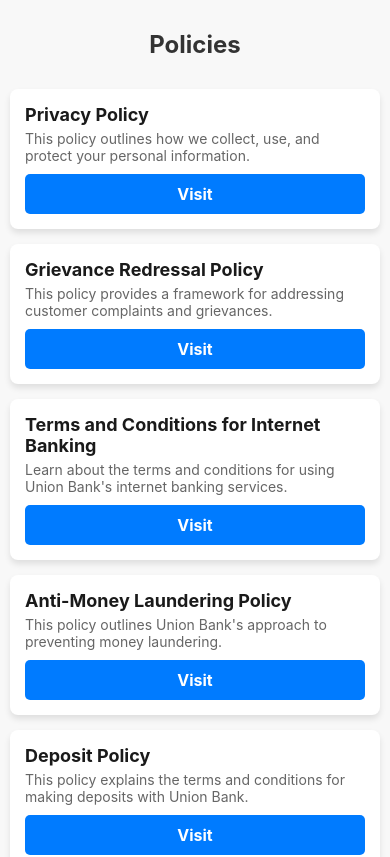
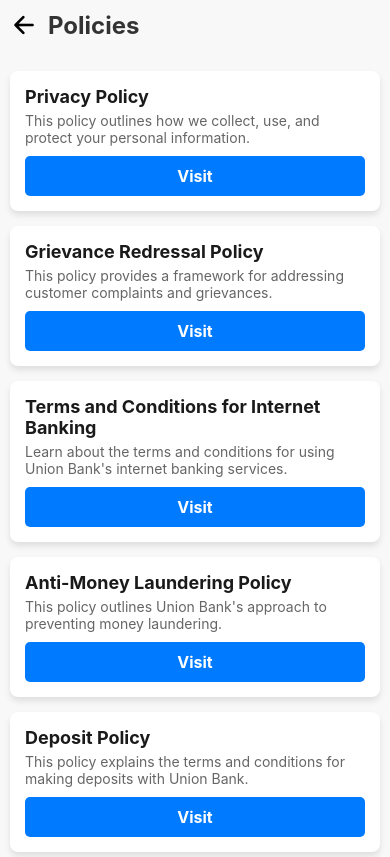
Before and after one commit to pankaj0695/verinova-app, a React Native app: screen /Policies in a window 390 px wide. Shown: the top 857 px of the page. Built offline with nearby package versions, Linux system fonts and the light colour scheme.

Commit message:
updated PolicyScreen

```diff
--- /dev/null
+++ b/navigation/AppNavigator.js
@@ -0,0 +1 @@
+// This file has been deleted as it is no longer needed.
--- a/screens/home/HomeScreen.js
+++ b/screens/home/HomeScreen.js
@@ -105,11 +105,19 @@
     return () => clearInterval(interval);
   }, [isScrolling]);
 
+  const handleOpenDrawer = () => {
+    if (navigation && navigation.openDrawer) {
+      navigation.openDrawer();
+    } else {
+      console.error("DrawerNavigator is not properly configured.");
+    }
+  };
+
   return (
     <View style={styles.container}>
       {/* Top Navigation Bar */}
       <View style={styles.topBar}>
-        <TouchableOpacity>
+        <TouchableOpacity onPress={handleOpenDrawer} style={styles.menuButton}>
           <Ionicons name="menu" size={28} color={COLORS.black} />
         </TouchableOpacity>
         <View style={styles.logoContainer}>
@@ -372,4 +380,8 @@
     marginTop: 4,
     color: COLORS.black,
   },
+  menuButton: {
+    marginRight: 10,
+    padding: 5, // Ensure proper touch area
+  },
 });
--- a/screens/policies/PolicyDetailsScreen.js
+++ b/screens/policies/PolicyDetailsScreen.js
@@ -13,6 +13,7 @@
       console.error("Failed to download policy:", err)
     );
   };
+
 
   return (
     <View style={styles.container}>
--- a/screens/policies/PolicyScreen.js
+++ b/screens/policies/PolicyScreen.js
@@ -1,6 +1,7 @@
 import React from "react";
 import { View, Text, StyleSheet, TouchableOpacity, ScrollView, Animated } from "react-native";
 import { useNavigation } from "@react-navigation/native";
+import Ionicons from "react-native-vector-icons/Ionicons"; // Ensure Ionicons is imported
 
 const policies = [
   { id: 1, name: "Privacy Policy", description: "This policy outlines how we collect, use, and protect your personal information.", link: "https://www.unionbankofindia.co.in/en/common/privacy-policy" },
@@ -27,7 +28,12 @@
 
   return (
     <ScrollView style={styles.container}>
-      <Text style={styles.title}>Policies</Text>
+      <View style={styles.header}>
+        <TouchableOpacity onPress={() => navigation.goBack()} style={styles.backButton}>
+          <Ionicons name="arrow-back" size={28} color="black" />
+        </TouchableOpacity>
+        <Text style={styles.title}>Policies</Text>
+      </View>
       <View style={styles.policiesContainer}>
         {policies.map((policy) => (
           <AnimatedCard key={policy.id}>
@@ -53,7 +59,26 @@
 
 const styles = StyleSheet.create({
   container: { flex: 1, padding: 10, backgroundColor: "#f8f8f8" },
-  title: { fontSize: 24, fontWeight: "bold", color: "#333", textAlign: "center", marginVertical: 20 },
+  header: {
+    flexDirection: "row",
+    alignItems: "center",
+    marginBottom: 20,
+  },
+  backButton: {
+    marginRight: 10,
+    paddingTop:"30",
+
+  },
+  title: {
+    fontSize: 24,
+    fontWeight: "bold",
+    color: "#333",
+
+    paddingTop:"30",
+    paddingLeft:"90",
+
+    flex: 1,
+  },
   policiesContainer: { flex: 1, marginTop: 10 },
   card: {
     backgroundColor: "white",
--- a/screens/profile/ProfileScreen.js
+++ b/screens/profile/ProfileScreen.js
@@ -142,6 +142,7 @@
     width: "100%",
     paddingHorizontal: 16,
     paddingBottom: 10,
+    paddingTop: 40,
     borderBottomWidth: 1,
     borderColor: "#ddd",
   },
```
Also changed, not shown: screens/sidebar/Sidebar.js (added, +87 -0 lines), screens/withdrawals/WithdrawalScreen.js (added).
